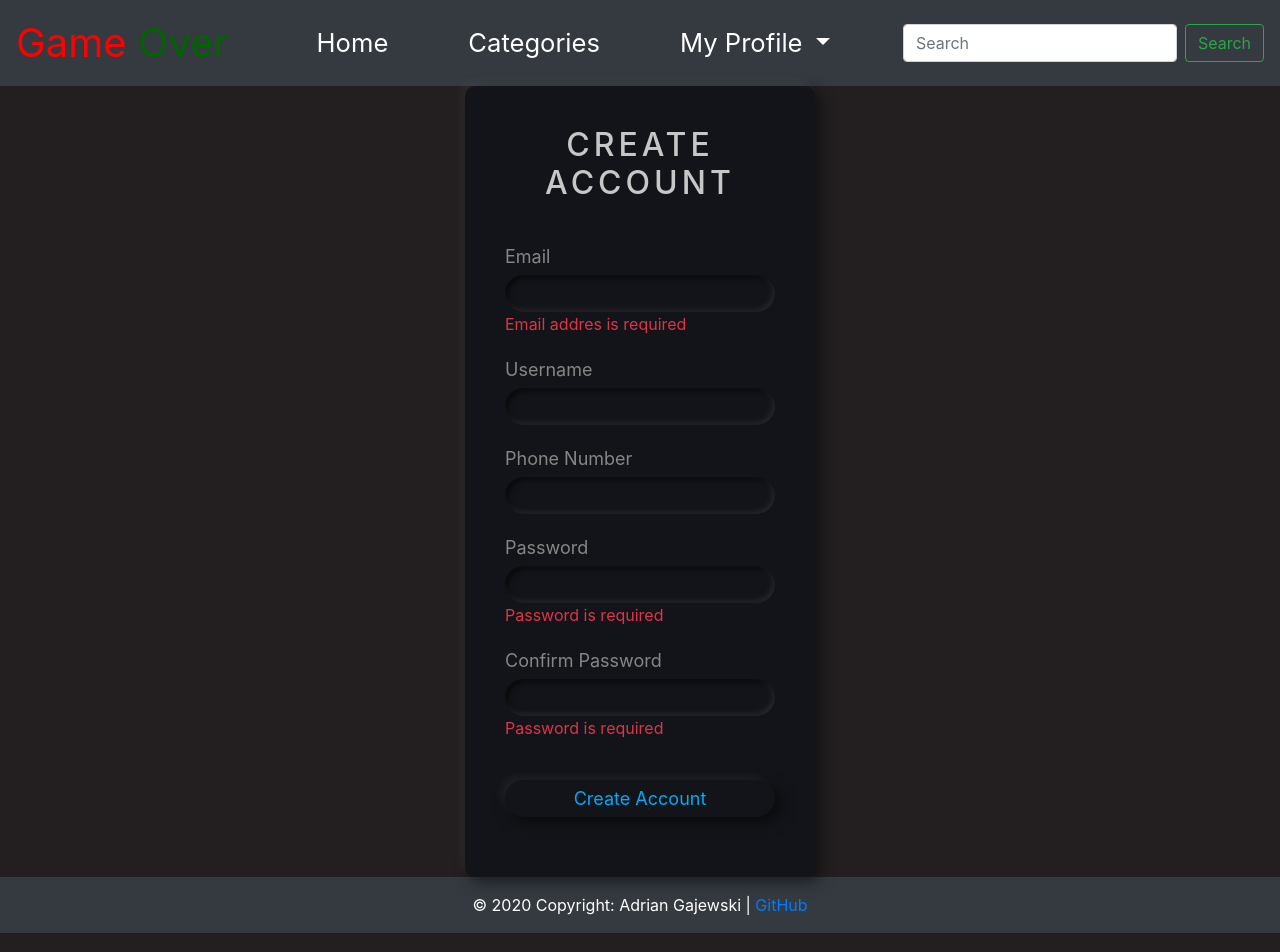
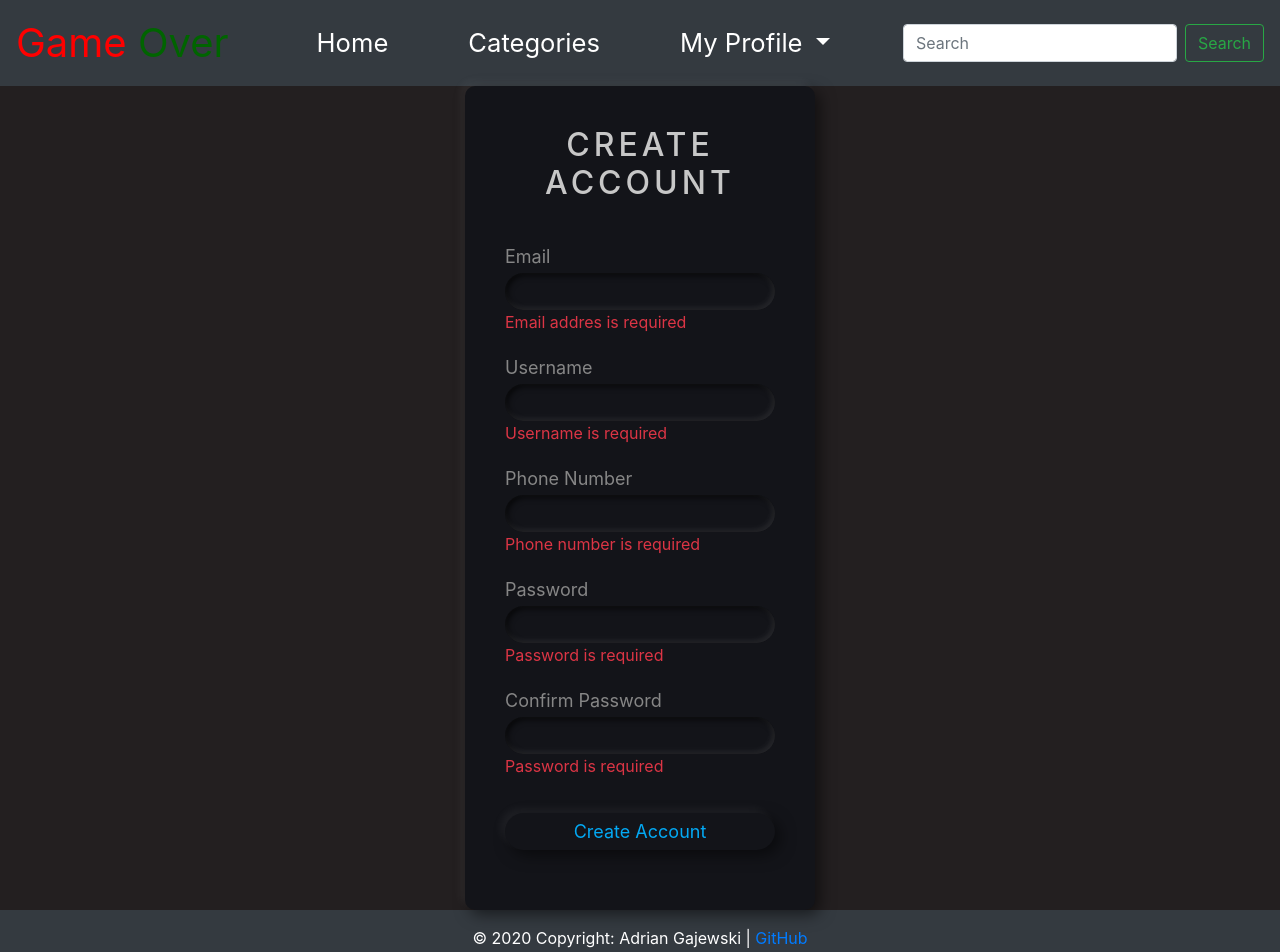
Before and after one commit to AdrianGajewskiDev/GamingShop_Frontend, an Angular app in the folder GamingShop-Frontend/: page /register in a window 1280 px wide. Shown: the top 952 px of the page. Built offline with nearby package versions, Linux system fonts and the light colour scheme.

Commit message:
added validation to login component

```diff
--- a/GamingShop-Frontend/src/app/login/login.component.html
+++ b/GamingShop-Frontend/src/app/login/login.component.html
@@ -1,14 +1,32 @@
 <div class="container-custom">
-  <form class="form">
+  <form class="form" [formGroup]="loginForm">
     <h2>Login</h2>
     <div class="input">
       <div class="input-box">
         <label>Username</label>
-        <input type="text" />
+        <input type="text" formControlName="username" />
+        <p
+          class="text-danger"
+          *ngIf="loginForm.get('username').errors?.required"
+        >
+          Username is required
+        </p>
       </div>
       <div class="input-box">
         <label>Password</label>
-        <input type="password" />
+        <input type="password" formControlName="password" />
+        <p
+          class="text-danger"
+          *ngIf="loginForm.get('password').errors?.required"
+        >
+          Password is required
+        </p>
+        <p
+          class="text-danger"
+          *ngIf="loginForm.get('password').errors?.minlength"
+        >
+          Password must be atleast 8 characters long
+        </p>
       </div>
       <div class="input-box">
         <input type="submit" value="Sign In" />
--- a/GamingShop-Frontend/src/app/login/login.component.ts
+++ b/GamingShop-Frontend/src/app/login/login.component.ts
@@ -1,15 +1,25 @@
-import { Component, OnInit } from '@angular/core';
+import { Component, OnInit } from "@angular/core";
+import {
+  FormControl,
+  FormGroup,
+  FormBuilder,
+  Validators
+} from "@angular/forms";
 
 @Component({
-  selector: 'app-login',
-  templateUrl: './login.component.html',
-  styleUrls: ['./login.component.css']
+  selector: "app-login",
+  templateUrl: "./login.component.html",
+  styleUrls: ["./login.component.css"]
 })
 export class LoginComponent implements OnInit {
+  constructor(private fb: FormBuilder) {}
 
-  constructor() { }
+  loginForm: FormGroup;
 
   ngOnInit() {
+    this.loginForm = this.fb.group({
+      username: ["", [Validators.required]],
+      password: ["", [Validators.required, Validators.minLength(8)]]
+    });
   }
-
 }
--- a/GamingShop-Frontend/src/app/register/register.component.css
+++ b/GamingShop-Frontend/src/app/register/register.component.css
@@ -35,7 +35,7 @@
 .form .input .input-box label {
   display: block;
   color: #868686;
-  margin-bottom: 5px;
+  margin-bottom: 3px;
   font-size: 18px;
 }
 .form .input .input-box input {
@@ -54,13 +54,13 @@
 }
 
 .form .input .input-box input[type="submit"] {
-  margin-top: 20px;
+  margin-top: 15px;
   box-shadow: -5px -5px 10px rgba(255, 255, 255, 0.05),
     5px 5px 15px rgba(0, 0, 0, 0.5);
 }
 
 .form .input .input-box input[type="submit"]:active {
-  margin-top: 20px;
+  margin-top: 15px;
   box-shadow: inset -5px -5px 10px rgba(255, 255, 255, 0.05),
     inset 5px 5px 15px rgba(0, 0, 0, 0.5);
 }
--- a/GamingShop-Frontend/src/app/register/register.component.html
+++ b/GamingShop-Frontend/src/app/register/register.component.html
@@ -21,10 +21,28 @@
       <div class="input-box">
         <label>Username</label>
         <input type="text" formControlName="username" />
+        <p
+          class="text-danger"
+          *ngIf="registerForm.get('username').errors?.required"
+        >
+          Username is required
+        </p>
       </div>
       <div class="input-box">
         <label>Phone Number</label>
-        <input type="number" formControlName="phoneNumber" />
+        <input type="text" formControlName="phoneNumber" />
+        <p
+          class="text-danger"
+          *ngIf="registerForm.get('phoneNumber').errors?.required"
+        >
+          Phone number is required
+        </p>
+        <p
+          class="text-danger"
+          *ngIf="registerForm.get('phoneNumber').errors?.minlength"
+        >
+          Phone number should be 9 characters long
+        </p>
       </div>
       <div class="input-box">
         <label>Password</label>
--- a/GamingShop-Frontend/src/app/register/register.component.ts
+++ b/GamingShop-Frontend/src/app/register/register.component.ts
@@ -34,7 +34,7 @@ export class RegisterComponent implements OnInit {
           ]
         ],
         username: ["", [Validators.required]],
-        phoneNumber: ["", [Validators.required]],
+        phoneNumber: ["", [Validators.required, Validators.minLength(9)]],
         password: ["", [Validators.required, Validators.minLength(8)]],
         confirmPassword: ["", [Validators.required, Validators.minLength(8)]]
       },
@@ -50,6 +50,5 @@ export class RegisterComponent implements OnInit {
       PhoneNumber: this.registerForm.get("phoneNumber").value
     };
     this.service.registerUser(model).subscribe();
-    console.log("submiting!!!!!!!!!!!!!!!!!!!!");
   }
 }
--- a/GamingShop-Frontend/src/app/shared/user.service.ts
+++ b/GamingShop-Frontend/src/app/shared/user.service.ts
@@ -11,11 +11,8 @@ export class UserService {
   readonly URL = "http://localhost:55367/api";
   private handleError(error: HttpErrorResponse) {
     if (error.error instanceof ErrorEvent) {
-      // A client-side or network error occurred. Handle it accordingly.
       console.error("An error occurred:", error.error.message);
     } else {
-      // The backend returned an unsuccessful response code.
-      // The response body may contain clues as to what went wrong,
       console.error(
         `Backend returned code ${error.status}, ` + `body was: ${error.error}`
       );
```
